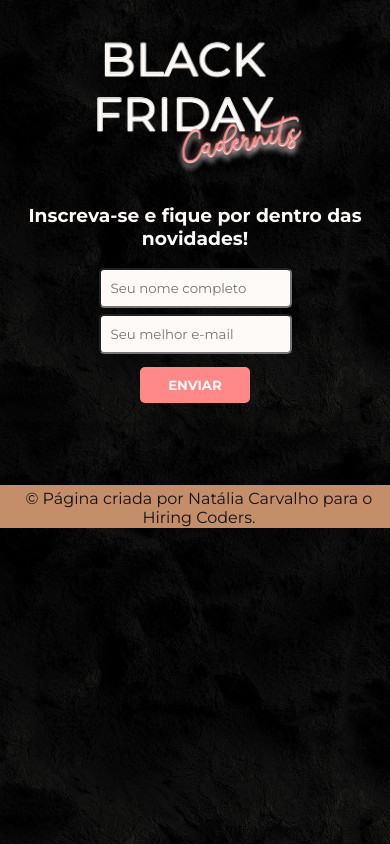
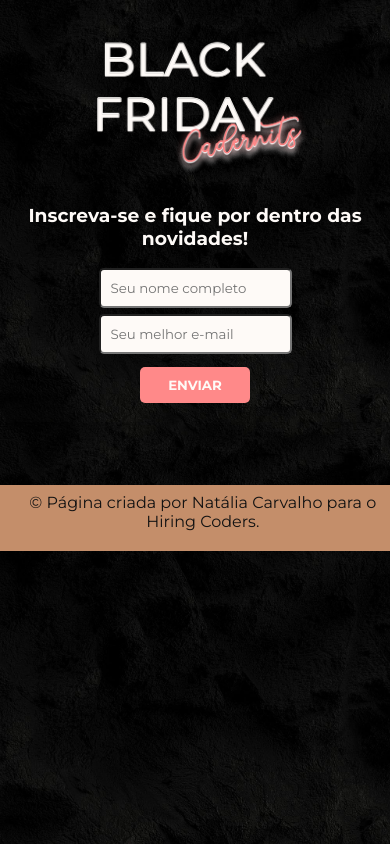
Before and after one commit to nataliafc/blackfriday, a plain HTML site: page index.html in a window 390 px wide. Drawn offline with Linux system fonts and the light colour scheme.

Commit message:
Update styles.css

```diff
--- a/styles.css
+++ b/styles.css
@@ -95,5 +95,5 @@ body {
     body img {width: 320px; }
     .section-container {width:auto;}
     .forms {display: flex; flex-wrap: wrap;}
-    .footer {height: 35px; padding: 1%; position: absolute bottom 0; margin-top: 21%;}
+    .footer {height: 50px; padding-top: 2%; margin-top: 21%; align-items: flex-end fixed; position: absolute bottom 0; font-size: 100%;}
 }
```
